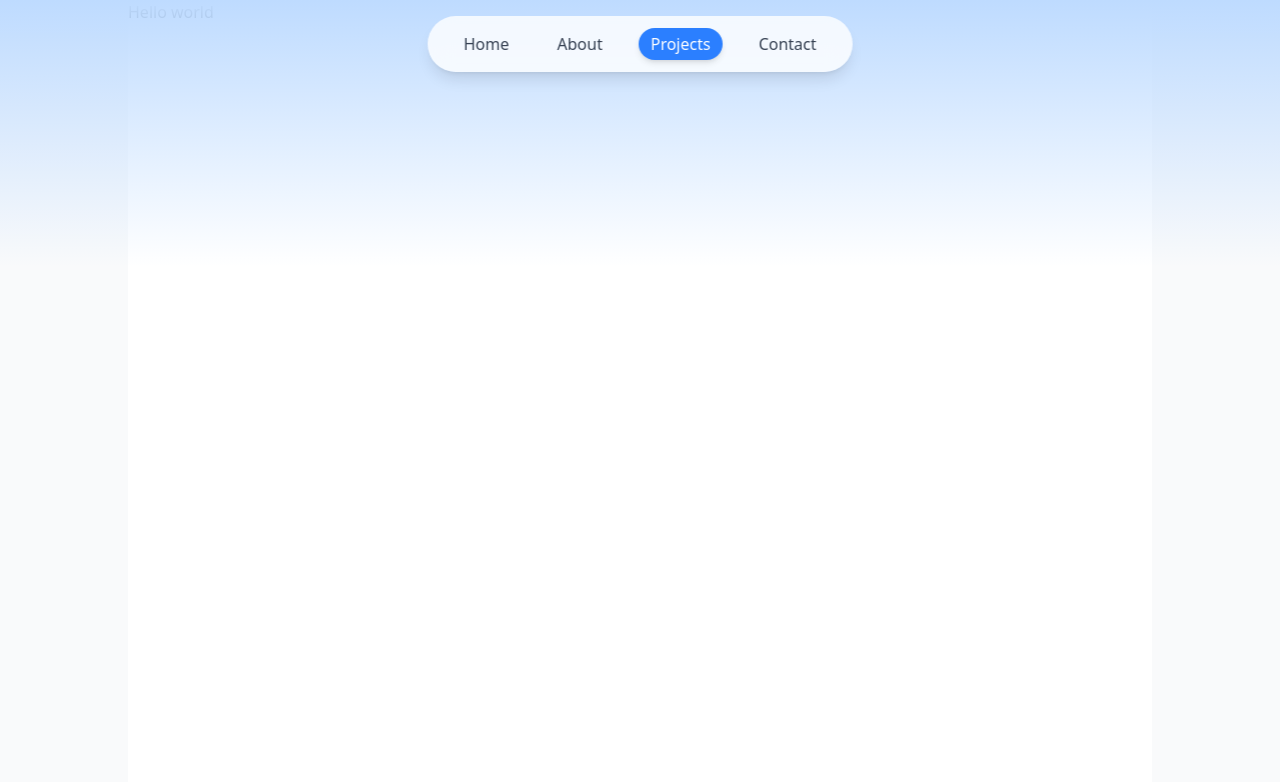
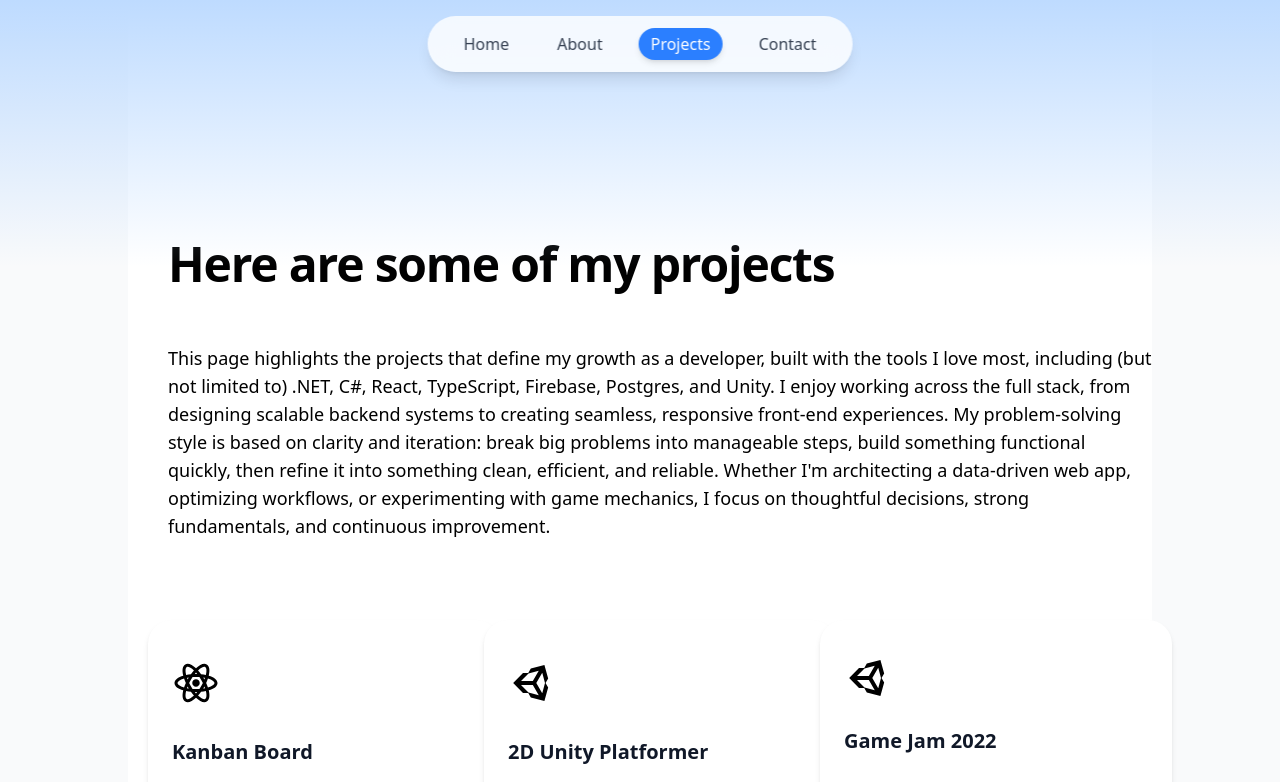
Before and after one commit to Xiappi/web-portfolio, a React (Vite) app: page /projects in a window 1280 px wide. Shown: the top 782 px of the page. Built offline with nearby package versions, Linux system fonts and the light colour scheme.

Commit message:
projects page

```diff
--- a/src/pages/ProjectsPage.tsx
+++ b/src/pages/ProjectsPage.tsx
@@ -1,3 +1,38 @@
-export default function Projects() {
-  return <>Hello world</>;
+import ProjectCard from "../components/ProjectCard";
+import { Projects } from "../data/ProjectsData";
+import type Project from "../models/Project";
+
+export default function ProjectsPage() {
+  return (
+    <div className="pt-50">
+      <div className="p-10 flex flex-col justify-center ">
+        <h1 className="mb-4 text-5xl font-bold tracking-tight text-heading ">
+          Here are some of my projects
+        </h1>
+      </div>
+      <div className="pl-10">
+        <p className="mb-6 text-lg font-normal text-body">
+          This page highlights the projects that define my growth as a
+          developer, built with the tools I love most, including (but not
+          limited to) .NET, C#, React, TypeScript, Firebase, Postgres, and
+          Unity. I enjoy working across the full stack, from designing scalable
+          backend systems to creating seamless, responsive front-end
+          experiences. My problem-solving style is based on clarity and
+          iteration: break big problems into manageable steps, build something
+          functional quickly, then refine it into something clean, efficient,
+          and reliable. Whether I'm architecting a data-driven web app,
+          optimizing workflows, or experimenting with game mechanics, I focus on
+          thoughtful decisions, strong fundamentals, and continuous improvement.
+        </p>
+      </div>
+
+      <div className="py-10 mt-10 mx-5 grid grid-cols-1 sm:grid-cols-2 lg:grid-cols-3 gap-6">
+        {Projects.map((project: Project) => (
+          <div key={project.name} className="basis-1/3">
+            <ProjectCard projectCard={project} />
+          </div>
+        ))}
+      </div>
+    </div>
+  );
 }
```
